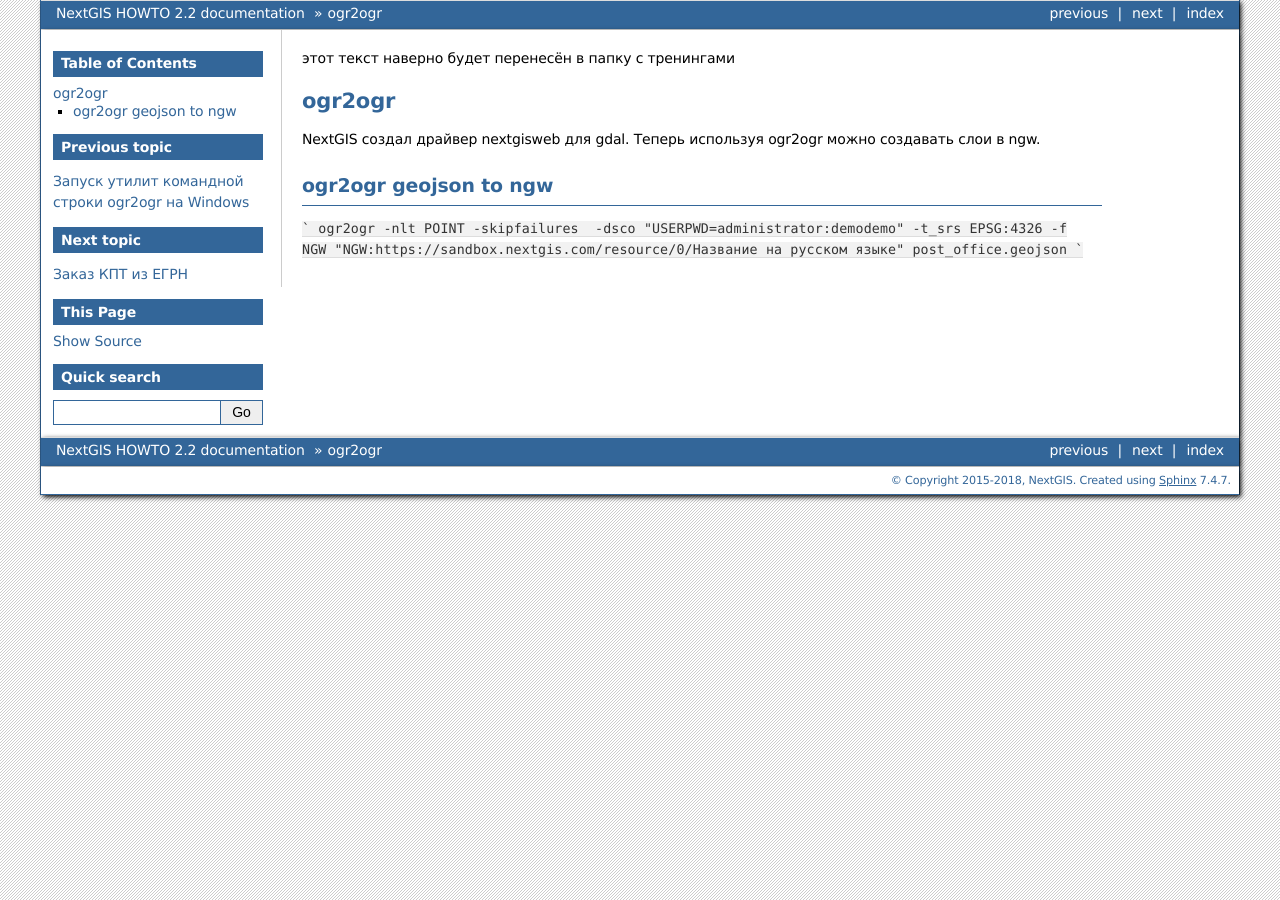
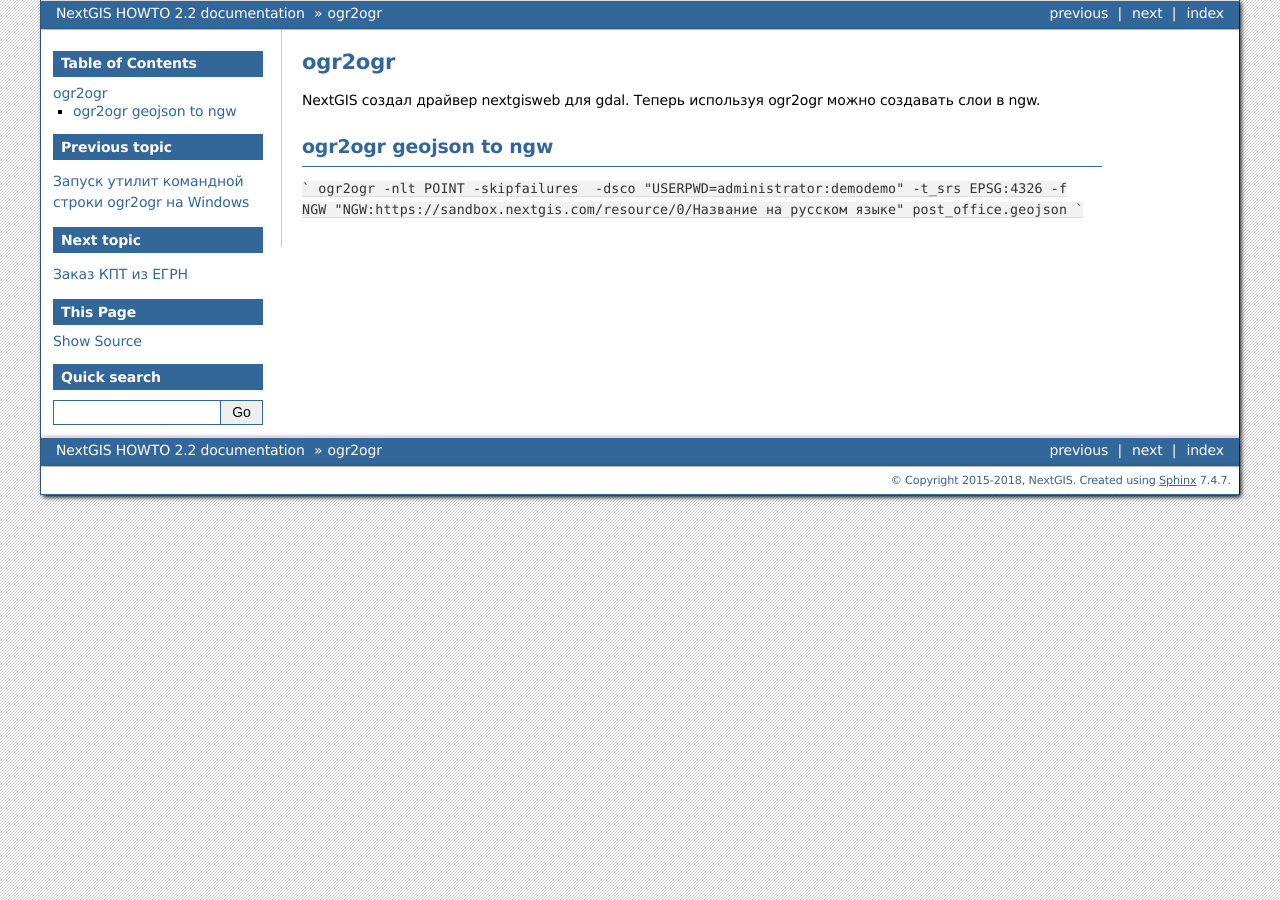
Before and after one commit to nextgis/docs_howto, a Sphinx documentation site: the page built from source/ogr2ogr.rst, in a window 1280 px wide. Built offline with Sphinx 7.4.7, drawn with Linux system fonts in a browser that asks for light colours; formulas are drawn with MathJax 3; pages that are not in the unit, such as notebooks, are missing from menus.

Commit message:
Update ogr2ogr.rst

```diff
--- a/source/ogr2ogr.rst
+++ b/source/ogr2ogr.rst
@@ -1,8 +1,6 @@
 .. sectionauthor:: Артём Светлов <@nextgis.ru>
 
 .. ogr2ogr:
-
-этот текст наверно будет перенесён в папку с тренингами
 
 ogr2ogr
 ====================================================================
```
